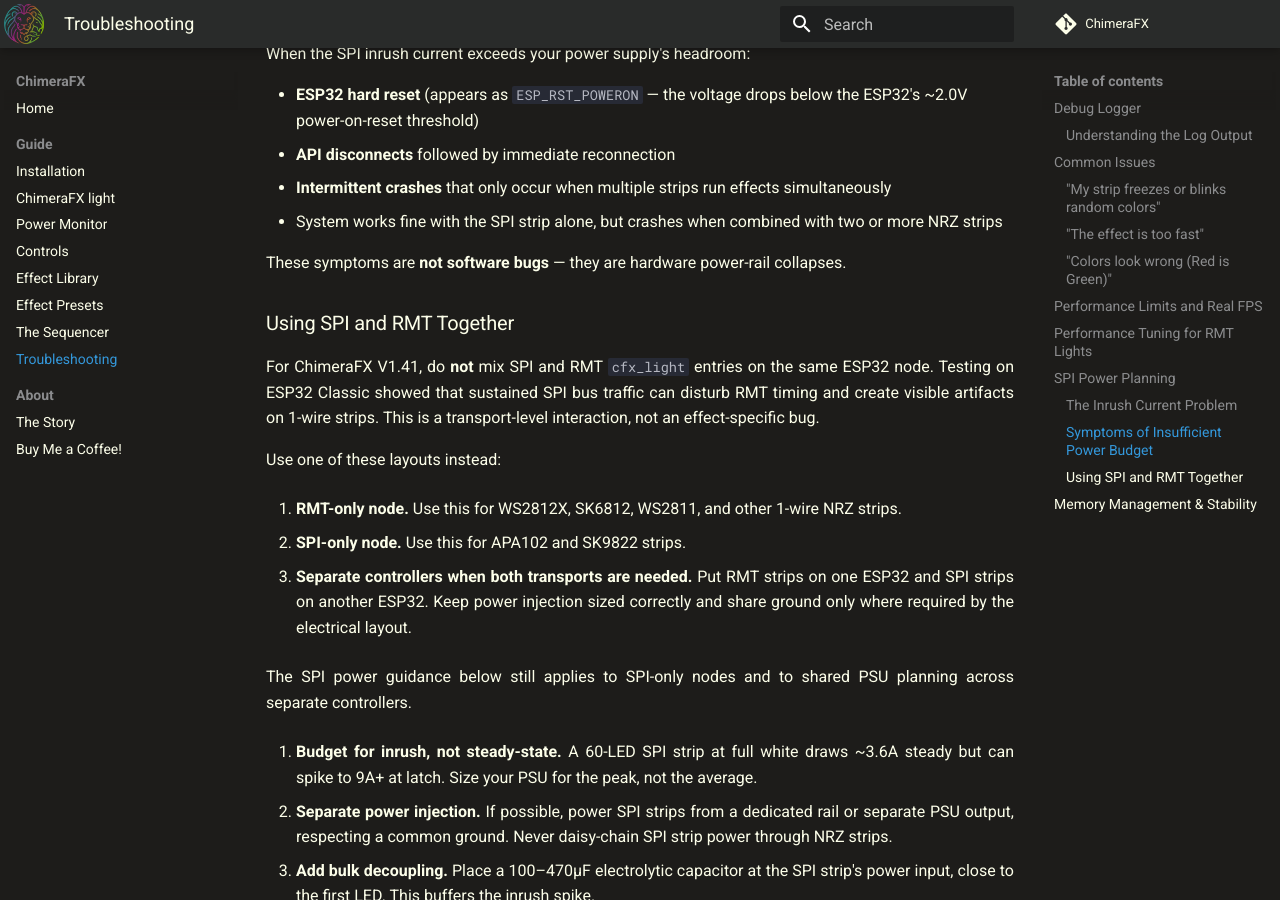
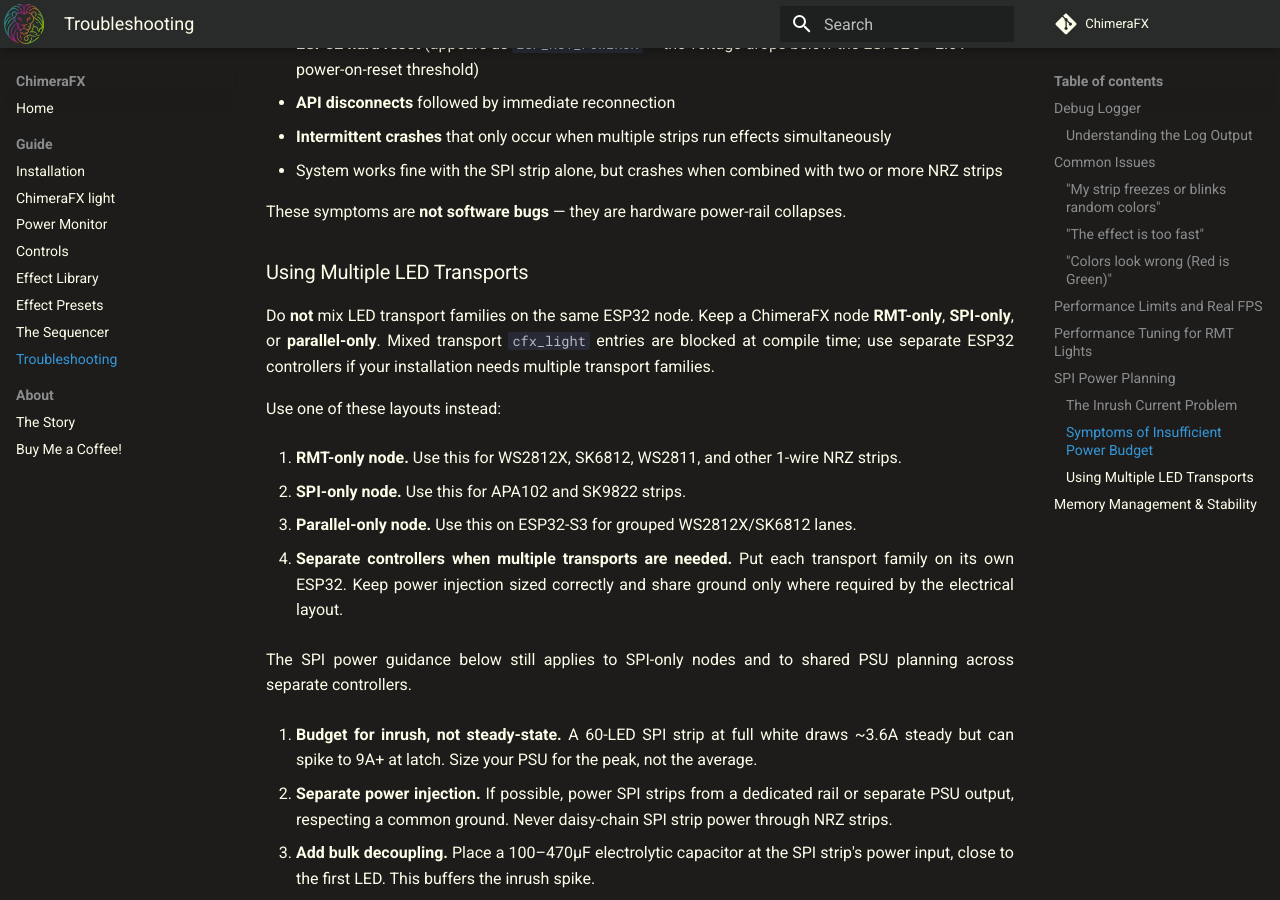
Before and after one commit to effelle/ChimeraFX, an MkDocs documentation site: the page built from docs/Troubleshooting.md, in a window 1280 px wide and 900 px high, scrolled down 3983 px. Built offline with MkDocs 1.6.1 and Material for MkDocs 9.7.7, drawn with Linux system fonts in a browser that asks for light colours; comment, search, counter and statistics services are not loaded; some of the changed text lies outside the part shown.

Commit message:
Remove stale V1.41 guidance

```diff
--- a/docs/Installation.md
+++ b/docs/Installation.md
@@ -4,9 +4,9 @@
 
 *   **ESPHome Version**: The minimum version to run ChimeraFX for ESPHome is **2026.3.0**
 *   **Supported Hardware**:
-      *   **ESP32 (Classic)**: Fully supported and the preferred V1.41 target for new multi-output installs. V1.41 supports up to 4 RMT strips or 2 SPI strips per node.
-      *   **ESP32-S3**: Fully supported, but note that V1.41 limits this chip to 2 RMT or 2 SPI outputs. The S3 features a much smaller RMT symbol pool (192 symbols) than the ESP32 Classic (512 symbols). While the first output uses the optimized GDMA lane, additional outputs fall back to non-DMA modes which have narrower timing margins. A native parallel driver is currently in development for the ESP32-S3 and will be included in a future release.
-      *   **ESP32-C3**: **NOT RECOMMENDED**. The C3 is single-core, and since the effects are computationally intensive, running them alongside Wi-Fi on a single core can cause stuttering and stability issues. V1.41 treats C3 RMT as **experimental**: one tuned RMT output reached ~57-59 `LedFPS` at 360 LEDs and ~30-33 `LedFPS` at 600 LEDs with `Energy` effect (one of the most intensive effects). C3 supports either 1 experimental RMT strip or 1 experimental SPI strip; 2000 virtual SPI LEDs held ~58-60 `LedFPS`.
+      *   **ESP32 (Classic)**: Fully supported and still a strong choice for ordinary RMT and SPI nodes, especially when you need several moderate 1-wire outputs.
+      *   **ESP32-S3**: Fully supported and the preferred target for dense 1-wire installations. Use the parallel backend for high LED counts, multi-lane SK6812/WS2812X layouts, or heavily segmented strips.
+      *   **ESP32-C3**: Supported for compact single-output layouts. The C3 is single-core and timing-sensitive, so validate your heaviest effect before pushing the upper LED limits.
       *   **Other ESP32 variants** (S2, P4, C6, H2, etc.): Untested. Dual-core variants are expected to work; single-core variants are not recommended for the same reasons as the C3. Community reports welcome.
       *   **ESP8266 (and variants)**: **NOT SUPPORTED**. Although ESPHome can target the ESP8266, it lacks the FPU and RAM required by the ChimeraFX rendering engine — it will not compile. Please upgrade to an ESP32. Seriously.
 *   **Framework**: Both **ESP-IDF** and **Arduino** are fully supported.
@@ -25,7 +25,7 @@
 
 For flicker, random colors, resets, SPI inrush, and memory pressure, see [Performance & Troubleshooting](Troubleshooting.md).
 
-For ChimeraFX V1.41, keep each node **RMT-only** or **SPI-only**. Mixed RMT + SPI `cfx_light` entries are blocked at compile time; use separate ESP32 controllers if your installation needs both transports.
+Keep each ChimeraFX node on one LED transport family: **RMT-only**, **SPI-only**, or **parallel-only**. Mixed transport `cfx_light` entries are blocked at compile time; use separate ESP32 controllers if your installation needs multiple transport families.
 
 ---
 
--- a/docs/Troubleshooting.md
+++ b/docs/Troubleshooting.md
@@ -52,7 +52,7 @@
 - **RMT / 1-wire NRZ strips** are locked to roughly 800 kHz. A long strip can make the wire time slower than the renderer, so the driver may coalesce or skip intermediate rendered frames before the next physical transmission completes.
 - **SPI strips** are clocked much faster, so their bottleneck is usually CPU math, RAM, power delivery, or latch current rather than the raw wire protocol.
 
-For tested LED counts, platform notes, and V1.41 deployment limits, see [`cfx_light`](cfx_light.md#tested-led-limits). Keep `Troubleshooting` focused on symptoms: if `RenderFPS` is high but `LedFPS` is low, the effect engine is keeping up but the LED transport is saturated. If both numbers are low, reduce effect complexity, LED count, or other ESPHome workload.
+For tested LED counts, platform notes, and deployment limits, see [`cfx_light`](cfx_light.md#hardware-architecture--performance-limits). Keep `Troubleshooting` focused on symptoms: if `RenderFPS` is high but `LedFPS` is low, the effect engine is keeping up but the LED transport is saturated. If both numbers are low, reduce effect complexity, LED count, or other ESPHome workload.
 
 ---
 
@@ -64,7 +64,7 @@
 - **ESP32-S3**: 192 total symbols, 48-symbol blocks.
 - **ESP32-C3**: 96 total symbols, 48-symbol blocks.
 
-For platform-specific output limits, see [`cfx_light`](cfx_light.md#tested-led-limits).
+For platform-specific output limits, see [`cfx_light`](cfx_light.md#hardware-architecture--performance-limits).
 
 Example configuration:
 
@@ -78,7 +78,7 @@
 
 On an ESP32 Classic, when driving a single LED strip, you can utilize the full RMT buffer (512 symbols). With multiple strips, this total must be divided among them.
 
-**ESP32-S3 Note:** The S3 RMT architecture is heavily constrained by its smaller 192-symbol pool (managed in 48-symbol blocks). In V1.41, only the first RMT output benefits from the high-margin GDMA transmit path. Additional RMT outputs use non-DMA refill, which has much less timing margin. ChimeraFX strictly limits setups to **2 RMT outputs** or **2 SPI outputs** per node. This is a hardware transport limit, not a software bug. Please wait for our upcoming parallel driver release before attempting high-density S3 installations.
+**ESP32-S3 Note:** The S3 RMT architecture has a smaller 192-symbol pool (managed in 48-symbol blocks), so normal RMT remains best for 1-2 ordinary strips. For dense 1-wire layouts, use the ESP32-S3 parallel backend: it is the preferred path for high LED counts, multiple SK6812/WS2812X lanes, and heavily segmented installs.
 
 ---
 
@@ -110,9 +110,9 @@
 
 These symptoms are **not software bugs** — they are hardware power-rail collapses.
 
-### Using SPI and RMT Together
+### Using Multiple LED Transports
 
-For ChimeraFX V1.41, do **not** mix SPI and RMT `cfx_light` entries on the same ESP32 node. Testing on ESP32 Classic showed that sustained SPI bus traffic can disturb RMT timing and create visible artifacts on 1-wire strips. This is a transport-level interaction, not an effect-specific bug.
+Do **not** mix LED transport families on the same ESP32 node. Keep a ChimeraFX node **RMT-only**, **SPI-only**, or **parallel-only**. Mixed transport `cfx_light` entries are blocked at compile time; use separate ESP32 controllers if your installation needs multiple transport families.
 
 Use one of these layouts instead:
 
@@ -120,7 +120,9 @@
 
 2. **SPI-only node.** Use this for APA102 and SK9822 strips.
 
-3. **Separate controllers when both transports are needed.** Put RMT strips on one ESP32 and SPI strips on another ESP32. Keep power injection sized correctly and share ground only where required by the electrical layout.
+3. **Parallel-only node.** Use this on ESP32-S3 for grouped WS2812X/SK6812 lanes.
+
+4. **Separate controllers when multiple transports are needed.** Put each transport family on its own ESP32. Keep power injection sized correctly and share ground only where required by the electrical layout.
 
 The SPI power guidance below still applies to SPI-only nodes and to shared PSU planning across separate controllers.
 
```
Also changed, not shown: README.md (+2 -2 lines), docs/index.md (+5 -5 lines), 1 other file.
